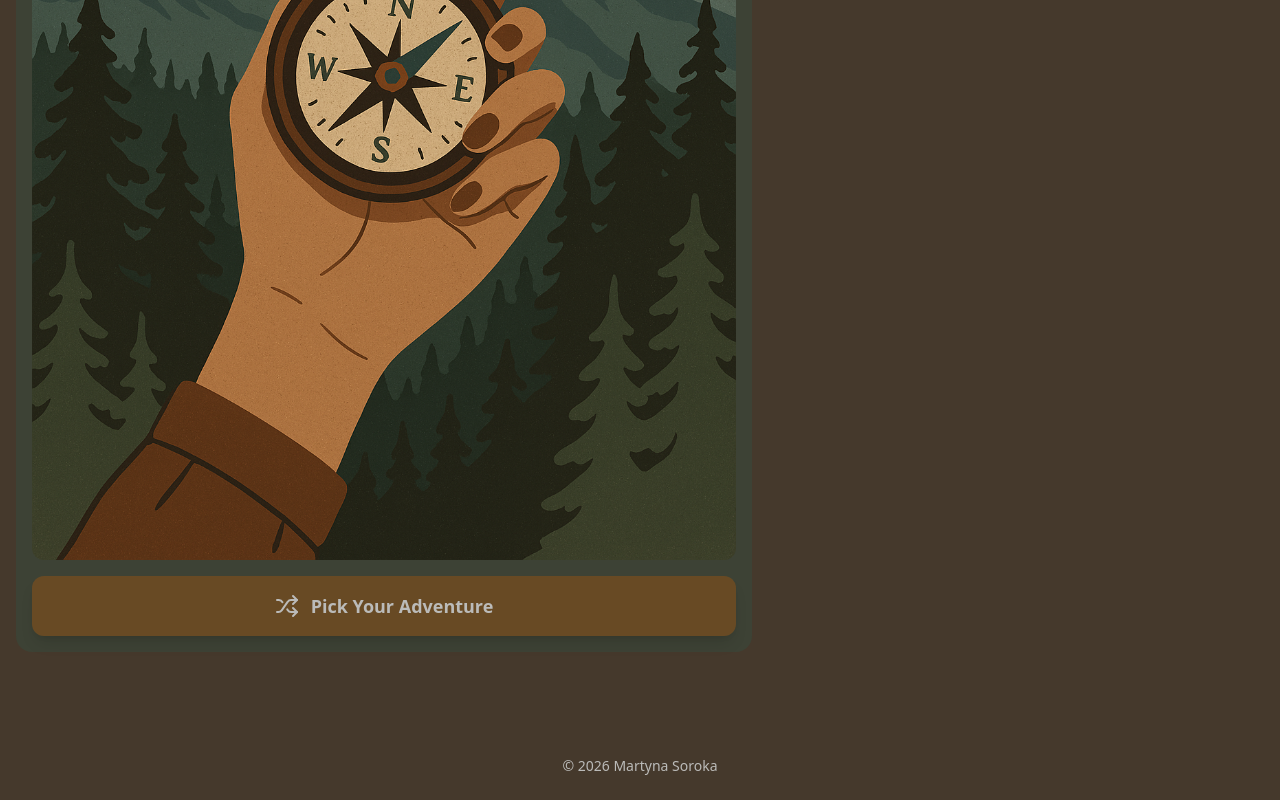
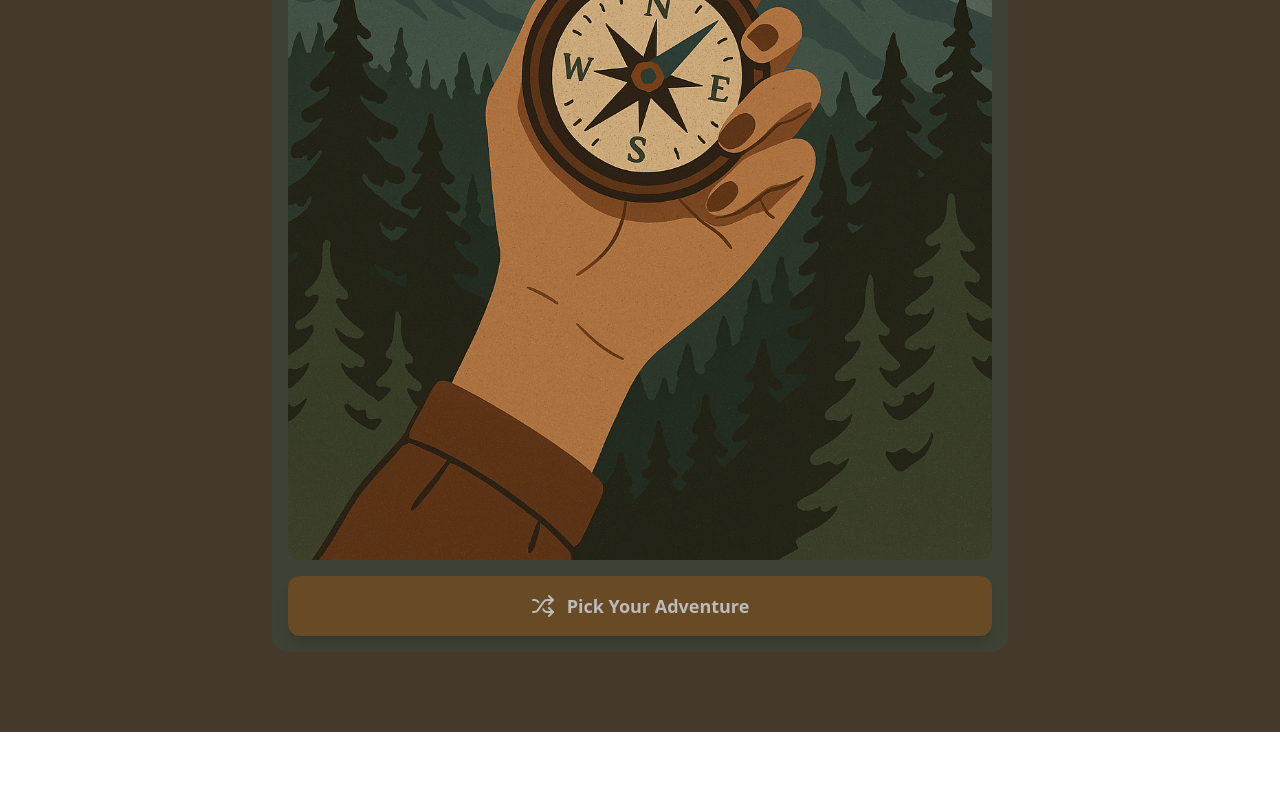
Before and after one commit to martynasoroka/adventure-cards, a React (Vite) app: page / in a window 1280 px wide. Shown: the part 432-1232 px from the top of the page. After the commit the page ends 1164 px from the top, so only its background shows below. Built offline with nearby package versions, Linux system fonts and the light colour scheme.

Commit message:
homepage flex fix

```diff
--- a/src/App.tsx
+++ b/src/App.tsx
@@ -112,8 +112,8 @@ function App() {
   const availableCount = getAvailableTasks().length;
 
   return (
-    <div className="md:flex min-h-screen flex-col bg-brandBrown pt-12 justify-center">
-      <div className="relative flex-1 md:min-h-screen flex flex-col items-center justify-center md:pt-8 md:pb-20 px-4 max-w-3xl w-full text-center md:space-y-8 space-y-4">
+    <div className="md:flex min-h-screen bg-brandBrown pt-12 justify-center">
+      <div className="relative md:min-h-screen flex flex-col items-center justify-center md:pt-8 md:pb-20 px-4 max-w-3xl w-full text-center md:space-y-8 space-y-4">
         <div className="animate-fadeIn">
           <h1 className="text-4xl md:text-6xl font-bold text-brandBeige">
             Shuffle your adventure for today
@@ -143,10 +143,6 @@ function App() {
         </div>
       </div>
 
-      <footer className="w-full text-center py-6 px-4 text-brandBeige text-sm">
-        © {new Date().getFullYear()} Martyna Soroka
-      </footer>
-
       {currentTask && (
         <TaskModal
           task={currentTask}
```
